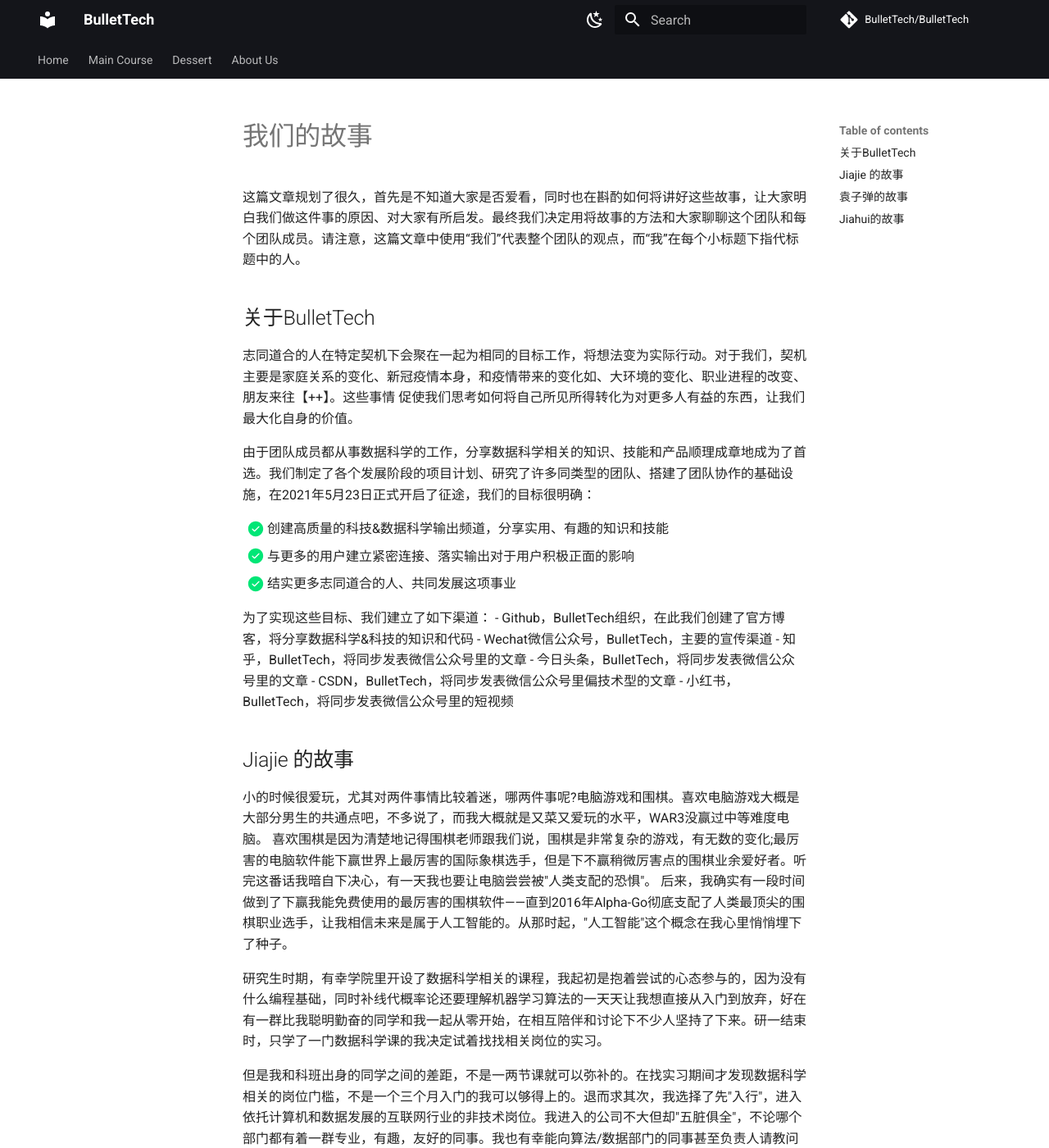
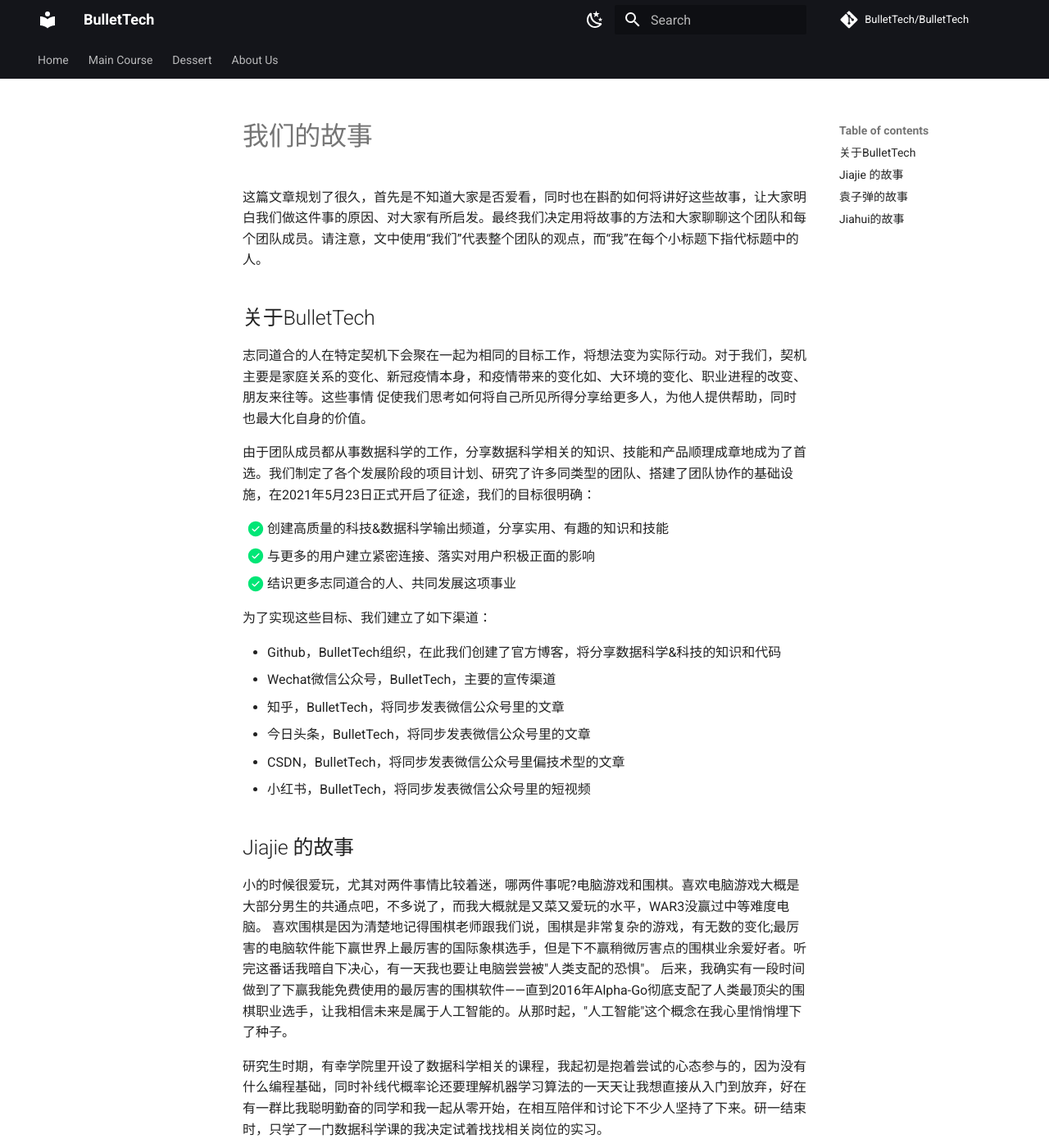
Before and after one commit to BulletTech/BulletTech, an MkDocs documentation site: the page built from docs/our_story.md, in a window 1280 px wide and 1400 px high. Shown: the whole window at 82% size. Built offline with MkDocs 1.6.1 and Material for MkDocs 9.7.7, drawn with Linux system fonts in a browser that asks for light colours; comment, search, counter and statistics services are not loaded.

Commit message:
Wording change

```diff
--- a/docs/our_story.md
+++ b/docs/our_story.md
@@ -1,18 +1,19 @@
 # 我们的故事
 
-这篇文章规划了很久，首先是不知道大家是否爱看，同时也在斟酌如何将讲好这些故事，让大家明白我们做这件事的原因、对大家有所启发。最终我们决定用将故事的方法和大家聊聊这个团队和每个团队成员。请注意，这篇文章中使用“我们”代表整个团队的观点，而“我”在每个小标题下指代标题中的人。
+这篇文章规划了很久，首先是不知道大家是否爱看，同时也在斟酌如何将讲好这些故事，让大家明白我们做这件事的原因、对大家有所启发。最终我们决定用将故事的方法和大家聊聊这个团队和每个团队成员。请注意，文中使用“我们”代表整个团队的观点，而“我”在每个小标题下指代标题中的人。
 
 ## 关于BulletTech
 
-志同道合的人在特定契机下会聚在一起为相同的目标工作，将想法变为实际行动。对于我们，契机主要是家庭关系的变化、新冠疫情本身，和疫情带来的变化如、大环境的变化、职业进程的改变、朋友来往【++】。这些事情 促使我们思考如何将自己所见所得转化为对更多人有益的东西，让我们最大化自身的价值。
+志同道合的人在特定契机下会聚在一起为相同的目标工作，将想法变为实际行动。对于我们，契机主要是家庭关系的变化、新冠疫情本身，和疫情带来的变化如、大环境的变化、职业进程的改变、朋友来往等。这些事情 促使我们思考如何将自己所见所得分享给更多人，为他人提供帮助，同时也最大化自身的价值。
 
 由于团队成员都从事数据科学的工作，分享数据科学相关的知识、技能和产品顺理成章地成为了首选。我们制定了各个发展阶段的项目计划、研究了许多同类型的团队、搭建了团队协作的基础设施，在2021年5月23日正式开启了征途，我们的目标很明确：
 
 - [x] 创建高质量的科技&数据科学输出频道，分享实用、有趣的知识和技能
-- [x] 与更多的用户建立紧密连接、落实输出对于用户积极正面的影响
-- [x] 结实更多志同道合的人、共同发展这项事业
+- [x] 与更多的用户建立紧密连接、落实对用户积极正面的影响
+- [x] 结识更多志同道合的人、共同发展这项事业
 
 为了实现这些目标、我们建立了如下渠道：
+
 - Github，BulletTech组织，在此我们创建了官方博客，将分享数据科学&科技的知识和代码
 - Wechat微信公众号，BulletTech，主要的宣传渠道
 - 知乎，BulletTech，将同步发表微信公众号里的文章
```
